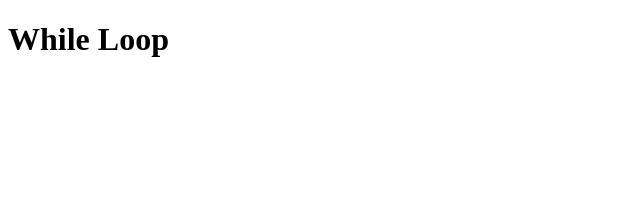
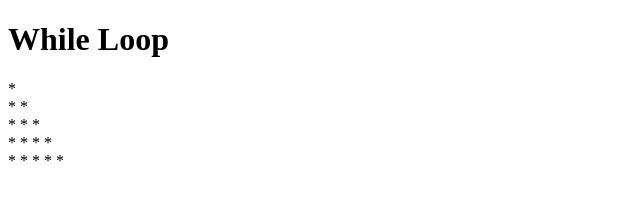
Before and after one commit to yoosefi1997/JS_exm, a plain HTML site: page 005-loop/index.html in a window 1280 px wide. Shown: the full height of the page, 0-640 px from the left. Drawn offline with Linux system fonts and the light colour scheme.

Commit message:
update the005-loop/ index.html file(for read more check the README.md file.)

```diff
--- a/005-loop/index.html
+++ b/005-loop/index.html
@@ -138,19 +138,18 @@
         //     i++
         // }
         // ------------------------------
-        // // factorial of a number
+       // ------------------------------
+
+        // fact 5 = 5 * 4 * 3 * 2 * 1
         // var fact = 1
-        // var i = 1
-        // while(i <= 8){
-        //     fact *= i
-        //     console.log("The factorial value is: " + fact)
-        //     i++
+        // var  i = 5
+        // while(i > 1){
+        //     fact *= i;
+        //     console.log("The Factorial value is: " + fact)
+        //     i--
+
         // }
         // ------------------------------
-
-
-
-
 
 
 
@@ -159,5 +158,52 @@
 </head>
 <body>
     <h1>While Loop</h1>
+
+
+
+
+        <script>
+
+        // var i = 5
+        // while(i >= 1){
+        //     var j = i
+        //     while(j >= 1){
+        //         document.write(" * ")
+        //         j--
+        // }
+        //     document.writeln("<br>")
+        //     i--
+        // }
+        // document.write("Loop ended")
+        // ------------------------------
+        // document.write("<br>" + "<br>")
+        // // print the star shape line fby line
+
+        // var i = 1
+        // while(i <= 5){
+        //     var j = 1
+        //     while(j <= i){
+        //         document.write(" * ")
+        //         j ++
+
+        //     }
+        //     document.write("<br>")
+        //     i ++
+        // }
+        // document.write("Loop ended")
+        // ------------------------------
+
+    //    for(var i = 5; i >= 1; i --){
+    //         for(var j = i; j >= 1; j --){
+    //             document.write(" * ")
+    //         }
+    //         document.write("<br>")
+    //    }
+
+       for(var i = 1; i <= 5; i ++){
+        document.write(" *".repeat(i) + "<br>")
+       }
+
+        </script>
 </body>
 </html>
```
Also changed, not shown: 1 other file.
